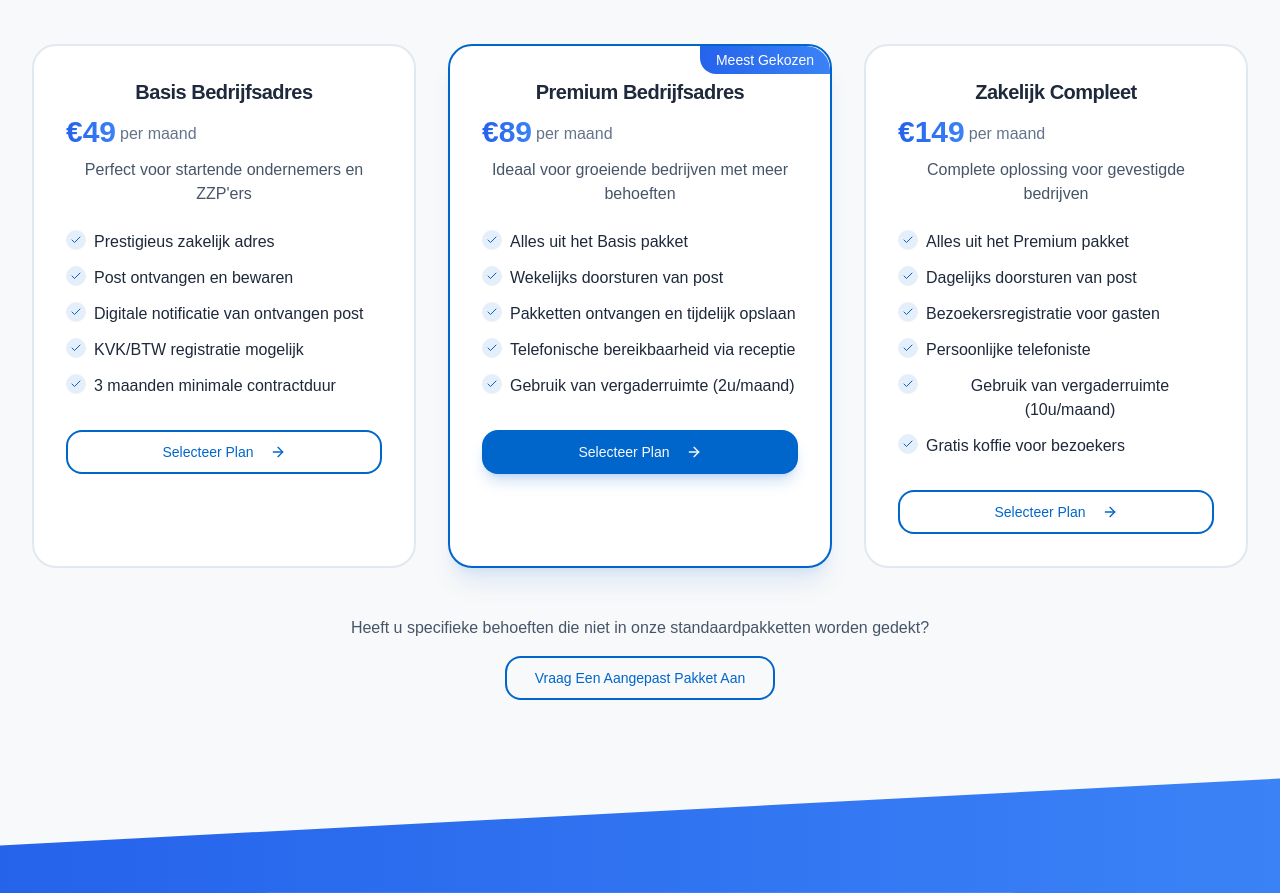
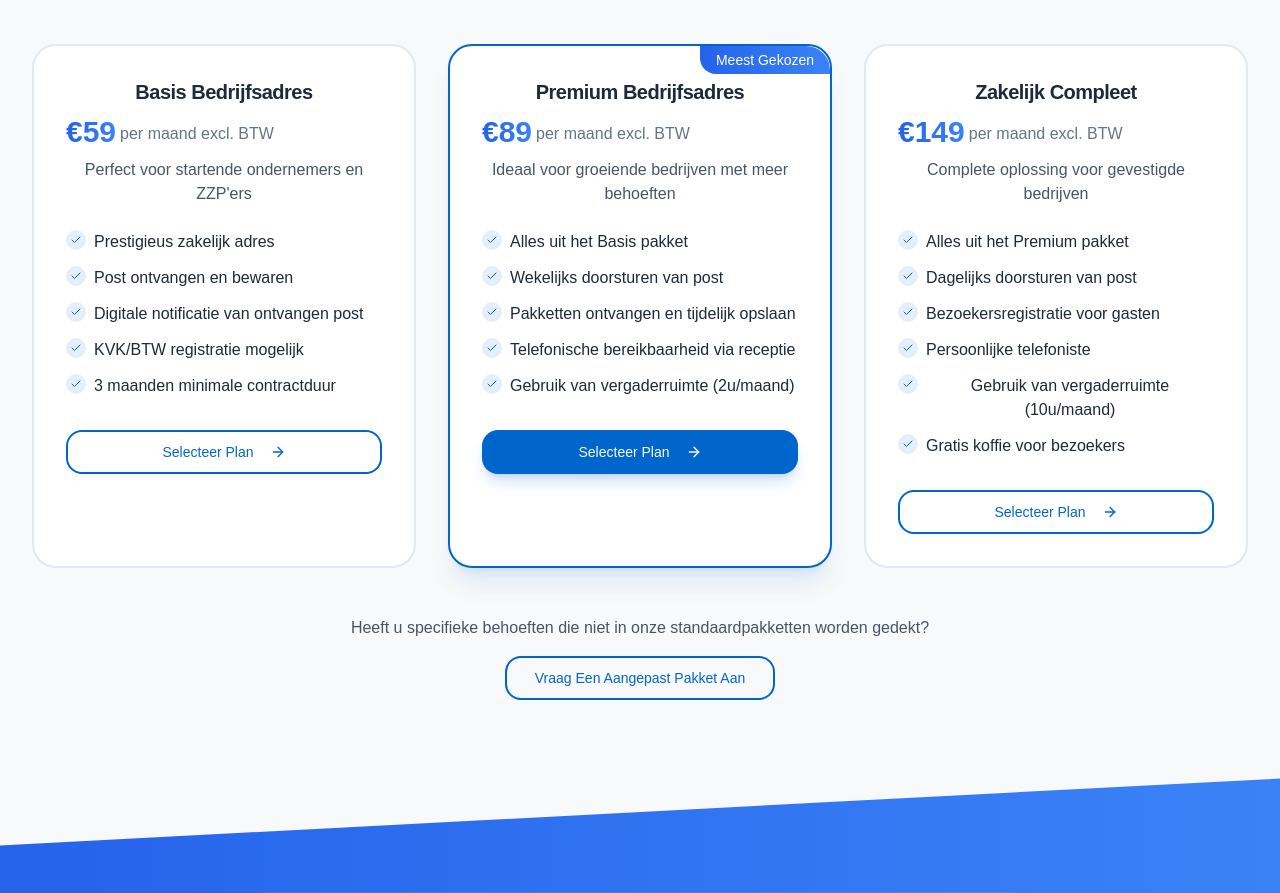
Before and after one commit to Waaries/edutchmanagement, a React (Vite) app: page / in a window 1280 px wide. Shown: the part 2020-2913 px from the top of the page. Built offline with nearby package versions, Linux system fonts and the light colour scheme.

Commit message:
Update service prices
Update the prices of the services to be exclusive of VAT.

```diff
--- a/src/components/Services.tsx
+++ b/src/components/Services.tsx
@@ -30,8 +30,8 @@ const Services = () => {
   const services = [
     {
       title: "Basis Bedrijfsadres",
-      price: "€49",
-      period: "per maand",
+      price: "€59",
+      period: "per maand excl. BTW",
       description: "Perfect voor startende ondernemers en ZZP'ers",
       features: [
         "Prestigieus zakelijk adres",
@@ -45,7 +45,7 @@ const Services = () => {
     {
       title: "Premium Bedrijfsadres",
       price: "€89",
-      period: "per maand",
+      period: "per maand excl. BTW",
       description: "Ideaal voor groeiende bedrijven met meer behoeften",
       features: [
         "Alles uit het Basis pakket",
@@ -59,7 +59,7 @@ const Services = () => {
     {
       title: "Zakelijk Compleet",
       price: "€149",
-      period: "per maand",
+      period: "per maand excl. BTW",
       description: "Complete oplossing voor gevestigde bedrijven",
       features: [
         "Alles uit het Premium pakket",
```
